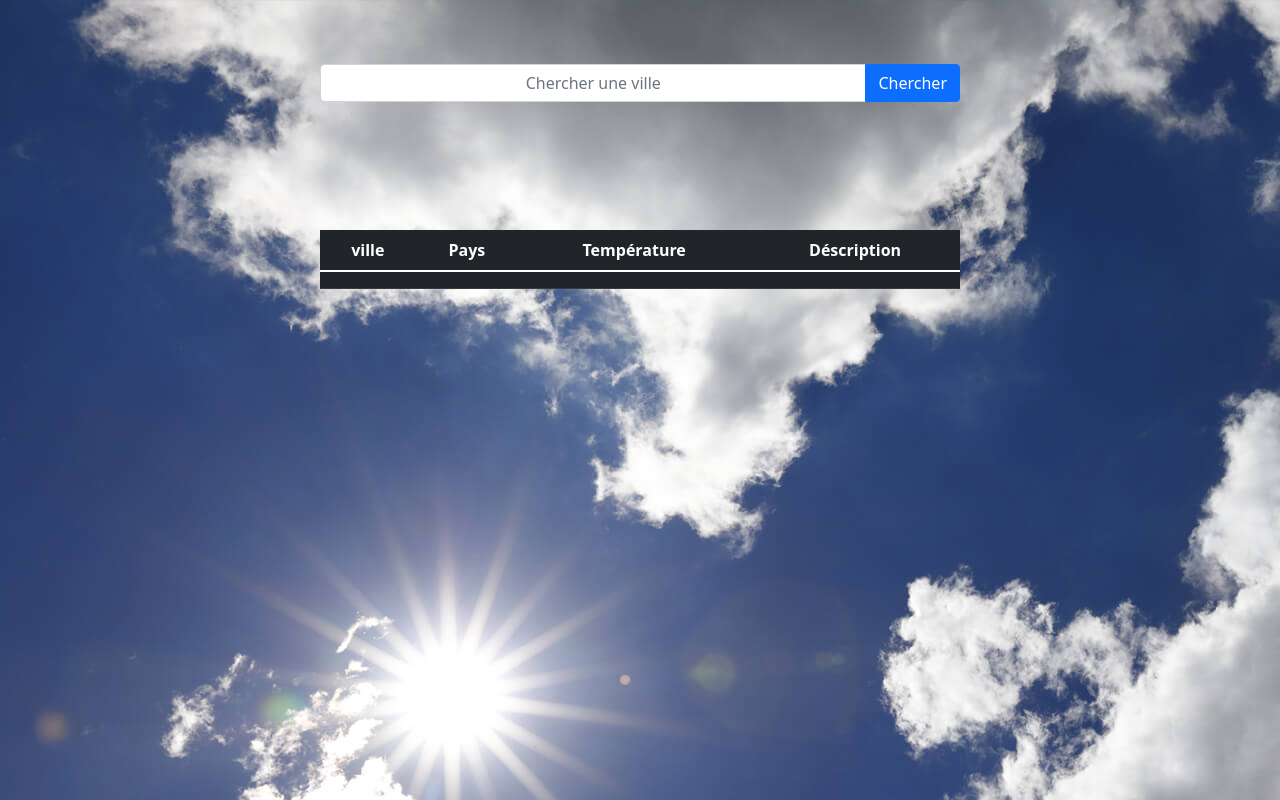
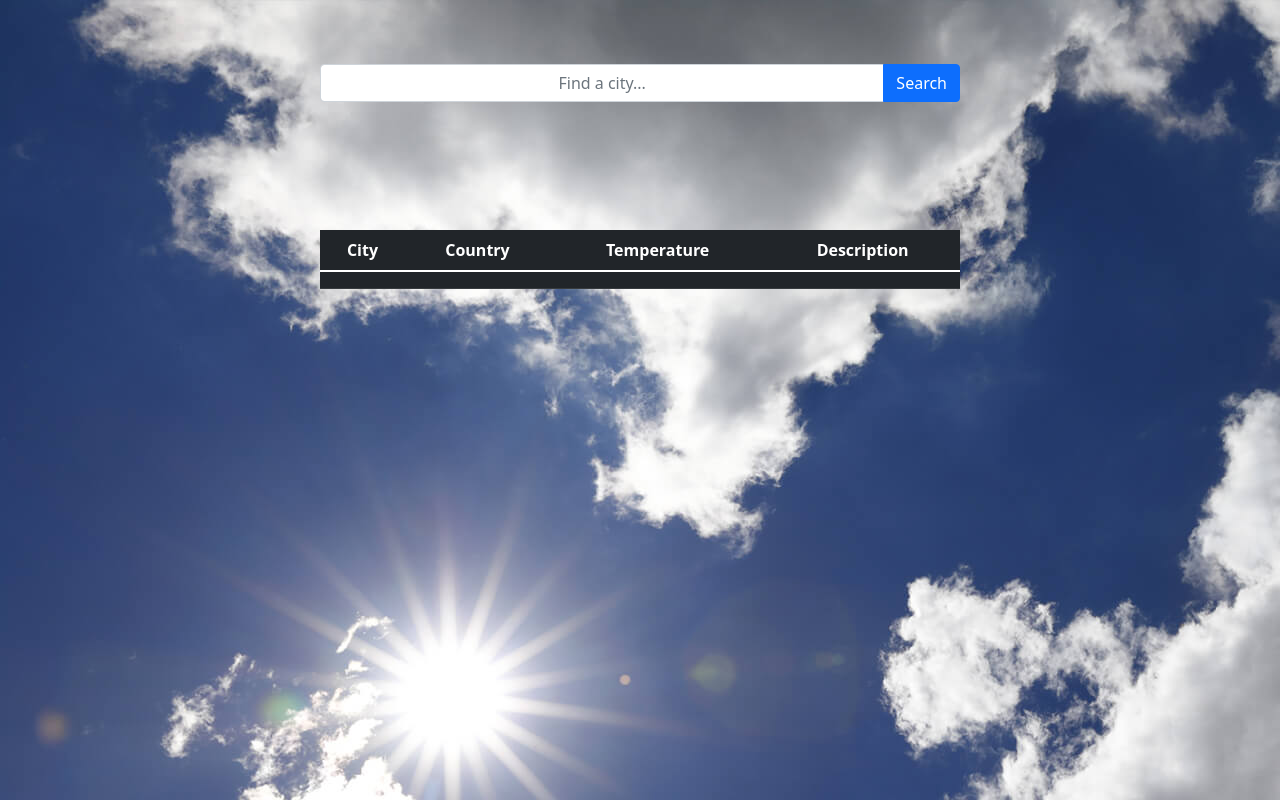
Before and after one commit to BARI-Zakaria/Weather-API-Project, a plain HTML site: page index.html in a window 1280 px wide. Drawn offline with nearby package versions, Linux system fonts and the light colour scheme.

Commit message:
Update in HTML

```diff
--- a/index.html
+++ b/index.html
@@ -12,17 +12,17 @@
     <!-- <img src="images/Meteo-Maroc.png" alt="weather pic" width="100%">   -->
 
     <div class="input-group mx-auto w-50">
-        <input type="text" class="form-control" id="input_text" placeholder="Chercher une ville">
-        <button class="btn btn-primary" type="button" id="btn" onclick="Search()">Chercher</button>
+        <input type="text" class="form-control" id="input_text" placeholder="Find a city...">
+        <button class="btn btn-primary" type="button" id="btn" onclick="Search()">Search</button>
     </div>
 
     <table class="table w-50 table-dark">
         <thead>
           <tr>
-            <th scope="col">ville</th>
-            <th scope="col">Pays</th>
-            <th scope="col">Température</th>
-            <th scope="col">Déscription</th>
+            <th scope="col">City</th>
+            <th scope="col">Country</th>
+            <th scope="col">Temperature</th>
+            <th scope="col">Description</th>
           </tr>
         </thead>
         <tbody>
```
